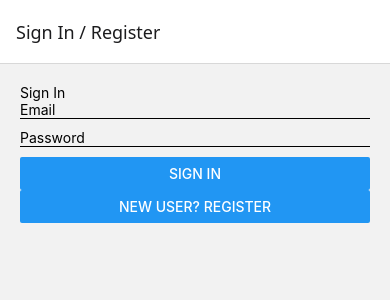
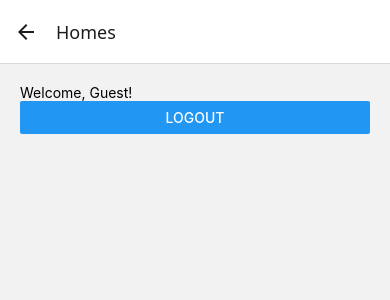
Before and after one commit to 3aswarconnect/react-native-login-registration-frontendwork, a React Native app: screen /Homes in a window 390 px wide. Shown: the top 300 px of the page. Built offline with nearby package versions, Linux system fonts and the light colour scheme.

Commit message:
home added

```diff
--- a/App.js
+++ b/App.js
@@ -2,7 +2,7 @@ import React from 'react';
 import { NavigationContainer } from '@react-navigation/native';
 import { createStackNavigator } from '@react-navigation/stack';
 import AuthScreen from './AuthScreen';
-
+import Home from './Home';
 const Stack = createStackNavigator();
 
 export default function App() {
@@ -10,6 +10,7 @@ export default function App() {
     <NavigationContainer>
       <Stack.Navigator>
         <Stack.Screen name="Auth" component={AuthScreen} options={{ title: 'Sign In / Register' }} />
+        <Stack.Screen name="Homes" component={Home}  />
       </Stack.Navigator>
     </NavigationContainer>
   );
--- a/AuthScreen.js
+++ b/AuthScreen.js
@@ -1,8 +1,10 @@
 import React, { useState } from 'react';
 import { View, Text, TextInput, Button, Alert } from 'react-native';
 import axios from 'axios';
-
+import Home from './Home';
+import { useNavigation } from '@react-navigation/native';
 const AuthScreen = () => {
+  const navigation = useNavigation();
   const [email, setEmail] = useState('');
   const [password, setPassword] = useState('');
   const [isRegister, setIsRegister] = useState(false);
@@ -11,6 +13,7 @@ const AuthScreen = () => {
     try {
       const response = await axios.post('http://192.168.76.183:4000/signin', { email, password });
       Alert.alert(response.data.message);
+      navigation.navigate('Homes', { email });
     } catch (error) {
       Alert.alert('Error', error.response?.data.message || 'Something went wrong');
     }
--- /dev/null
+++ b/Home.js
@@ -0,0 +1,18 @@
+import React from 'react';
+import { View, Text, Button } from 'react-native';
+import { useRoute, useNavigation } from '@react-navigation/native';
+
+const Home = () => {
+  const route = useRoute();
+  const navigation = useNavigation();
+  const { email } = route.params || {}; // Get email from navigation params
+
+  return (
+    <View style={{ padding: 20 }}>
+      <Text>Welcome, {email || 'Guest'}!</Text>
+      <Button title="Logout" onPress={() => navigation.navigate('Auth')} />
+    </View>
+  );
+};
+
+export default Home;
```
